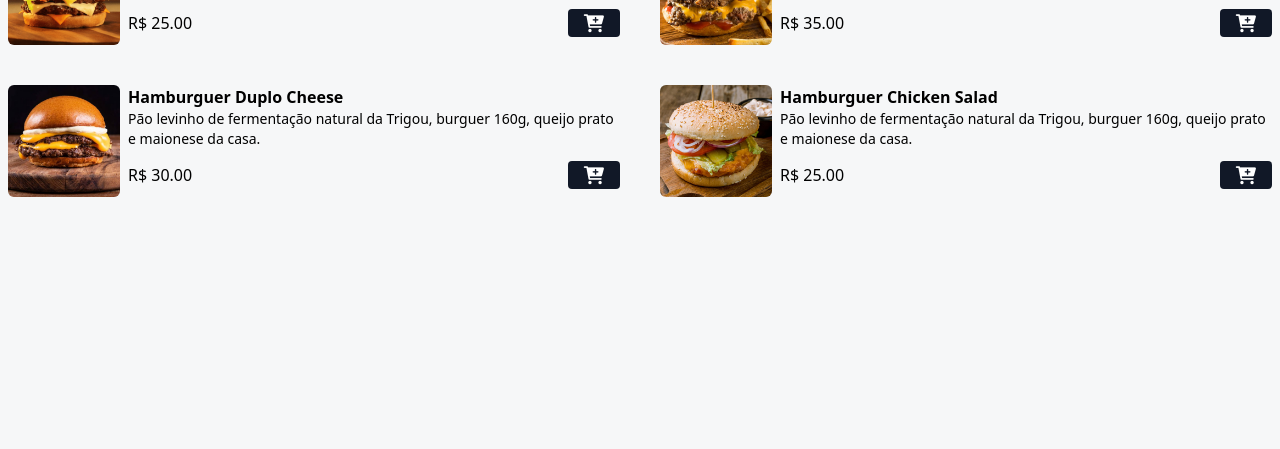
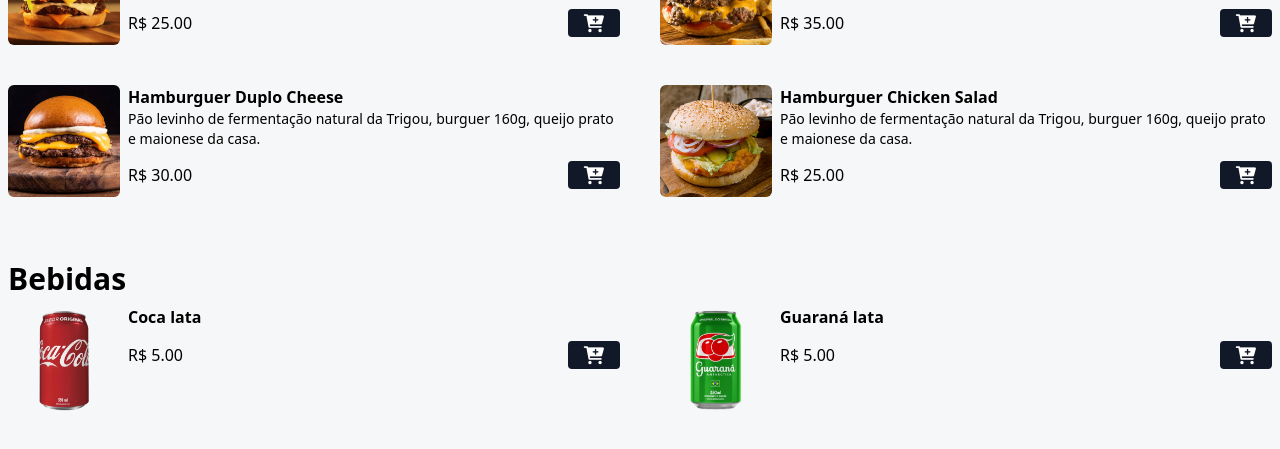
Before and after one commit to BrunoAlejandroDev/cardapio-online, a website: page index.html in a window 1280 px wide. Shown: the part 583-1032 px from the top of the page. Before the commit the page ends 844 px from the top, so only its background shows below. Drawn offline with Linux system fonts and the light colour scheme.

Commit message:
fim estilização bebidas

```diff
--- a/index.html
+++ b/index.html
@@ -153,12 +153,69 @@
 
         </main>
 
-        <div>
+        <!-- INICIO LISTA DE BEBIDAS -->
+        <div class="mx-auto max-w-7xl px-2 my-2">
+            <h2 class="font-bold text-3xl">Bebidas</h2>
+        </div>
+
+        <!-- INICIO GRID BEBIDAS -->
+        <div class="grid grid-cols-1 md:grid-cols-2 gap-7 md:gap-10 mx-auto max-w-7xl px-2 mb-16" id="menu">
+
+            <div class="flex gap-2 w-full">
+                <img
+                src="assets/refri-1.png"
+                alt="Coca lata"
+                class="w-28 h-28 rounded-md hover:scale-110 hover:-rotate-2 duration-300"
+                />
+
+                <div class="w-full">
+                    <p class="font-bold">Coca lata</p>
+
+                    <div class="flex items-center justify-between gap-2 mt-3">
+                        <p>R$ 5.00</p>
+                        <button
+                        type="button"
+                        class="bg-gray-900 px-4 rounded add-to-cart-btn"
+                        title="Adicionar ao carrinho"
+                        data-name="Coca lata"
+                        data-price="5.00"
+                        >
+                            <i class="fa fa-cart-plus text-lg text-white"></i>
+                        </button>
+                    </div>
+                </div>
+            </div>
+
+            <div class="flex gap-2 w-full">
+                <img
+                src="assets/refri-2.png"
+                alt="Guaraná lata"
+                class="w-28 h-28 rounded-md hover:scale-110 hover:-rotate-2 duration-300"
+                />
+
+                <div class="w-full">
+                    <p class="font-bold">Guaraná lata</p>
+
+                    <div class="flex items-center justify-between gap-2 mt-3">
+                        <p>R$ 5.00</p>
+                        <button
+                        type="button"
+                        class="bg-gray-900 px-4 rounded add-to-cart-btn"
+                        title="Adicionar ao carrinho"
+                        data-name="Guarana lata"
+                        data-price="5.00"
+                        >
+                            <i class="fa fa-cart-plus text-lg text-white"></i>
+                        </button>
+                    </div>
+                </div>
+            </div>
 
         </div>
+        <!-- FIM GRID BEBIDAS -->
 
+        <!-- FIM LISTA DE BEBIDAS -->
     </div>
-
     <!-- FIM MENU -->
 </body>
 </html>
```
Also changed, not shown: css/output.css.
